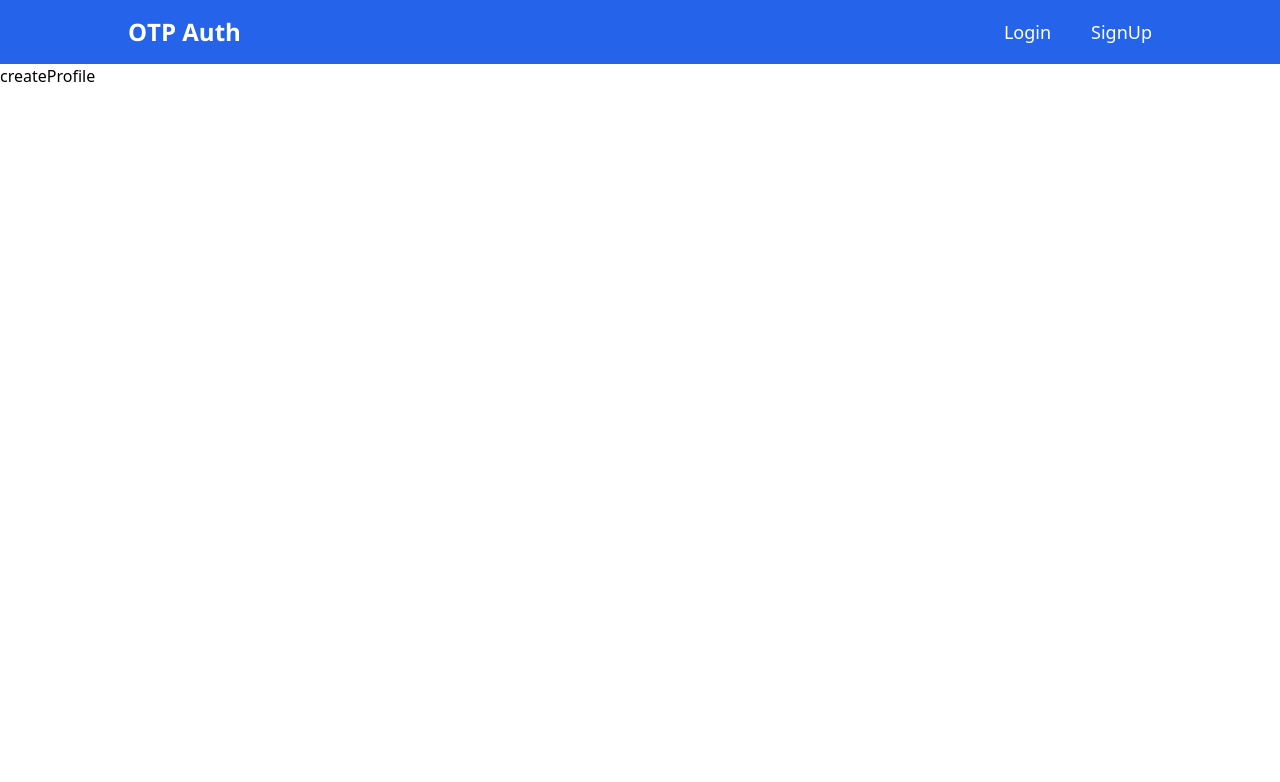
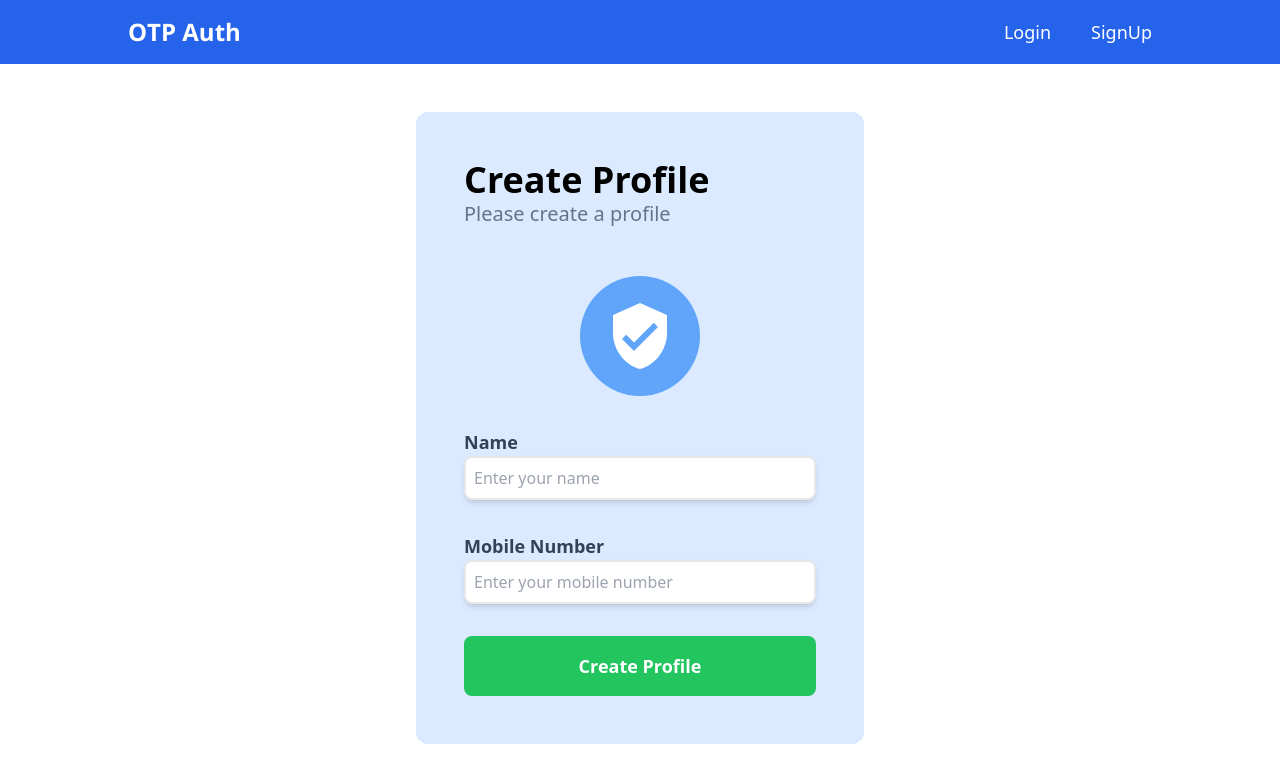
Before and after one commit to ShubhamVishwakarma11/OTP-Auth-Client, a Next.js app: page /create-profile in a window 1280 px wide. Shown: the top 782 px of the page. Built offline with nearby package versions, Linux system fonts and the light colour scheme.

Commit message:
feat: create profile

```diff
--- /dev/null
+++ b/src/components/ProfileForm.jsx
@@ -0,0 +1,50 @@
+import React from 'react'
+import useInputState from '@/hooks/useInputState'
+import { useRouter } from 'next/router';
+import useCreateProfile from '@/hooks/useCreateProfile';
+
+const ProfileForm = () => {
+    const {createProfileFunc, error, isLoading} = useCreateProfile();
+    const [name, resetName, handleName] = useInputState("");
+    const [phone, resetPhone, handlePhone] = useInputState("");
+
+    const handleSubmit = async (e) => {
+        e.preventDefault();
+        console.log(name);
+        console.log(phone);
+        await createProfileFunc(name, phone);
+        resetName();
+        resetPhone();
+    }
+
+  return (
+    <form className='w-full mt-8 flex flex-col gap-8' onSubmit={handleSubmit}>
+        <div className="flex flex-col items-start">
+            <label htmlFor='name' className='text-slate-700 text-lg font-semibold'>Name</label>
+            <input
+                className='w-full border-2 shadow-md rounded-lg p-2'
+                id="name"
+                value={name}
+                onChange={handleName}
+                placeholder="Enter your name"
+            />
+        </div>
+        <div className="flex flex-col items-start">
+            <label htmlFor='name' className='text-slate-700 text-lg font-semibold'>Mobile Number</label>
+            <input
+                className='w-full border-2 shadow-md rounded-lg p-2'
+                id="name"
+                value={phone}
+                onChange={handlePhone}
+                placeholder="Enter your mobile number"
+            />
+        </div>
+        <button type='submit' className='bg-green-500 p-4 rounded-lg hover:bg-green-600 transition-none'>
+            <p className='text-white text-lg font-semibold'>Create Profile</p>
+        </button>
+
+    </form>
+  )
+}
+
+export default ProfileForm
--- /dev/null
+++ b/src/hooks/useCreateProfile.js
@@ -0,0 +1,40 @@
+import { useState } from "react";
+import { useRouter } from "next/router";
+import { useAuthContext } from "./useAuthContext";
+
+const useCreateProfile = () => {
+    const [error, setError] = useState(null)
+    const [isLoading, setIsLoading] = useState(null)
+    const {user} = useAuthContext();
+
+    const router = useRouter();
+
+    const createProfileFunc = async (name, phone) => {
+        setError(null)
+        setIsLoading(true)
+
+        const response = await fetch(`${process.env.NEXT_PUBLIC_URL}/api/profile/create`, {
+            method: "POST",
+            body: JSON.stringify({name, phone}),
+            headers: {
+                'Content-Type': 'application/json',
+                'Authorization': `bearer ${user.token}`
+            }
+        })
+        const json = await response.json()
+
+        if (!response.ok) {
+            setIsLoading(false)
+            setError(json.error)
+        }
+
+        if (response.ok) {
+            setIsLoading(false)
+            router.push('/')
+        }
+    }
+
+    return {createProfileFunc, error, isLoading}
+}
+
+export default useCreateProfile
--- a/src/pages/create-profile.js
+++ b/src/pages/create-profile.js
@@ -1,8 +1,22 @@
+import ProfileForm from '@/components/ProfileForm'
+import Link from 'next/link'
 import React from 'react'
+import {MdVerifiedUser} from 'react-icons/md'
 
 const createProfile = () => {
   return (
-    <div>createProfile</div>
+    <div className='w-full flex justify-center items-center'>
+        <div className="w-35% bg-blue-100 flex flex-col justify-between items-center m-12 p-12 rounded-xl">
+            <div className="w-full flex flex-col justify-start items-start">
+              <h1 className='text-4xl font-black'>Create Profile</h1>
+              <p className='text-xl font-medium text-slate-500'>Please create a profile</p>
+            </div>
+            <div className="mt-12 p-6 rounded-full bg-blue-400">
+              <MdVerifiedUser className='text-white text-7xl'/>
+            </div>
+            <ProfileForm />
+        </div>
+    </div>
   )
 }
 
```
